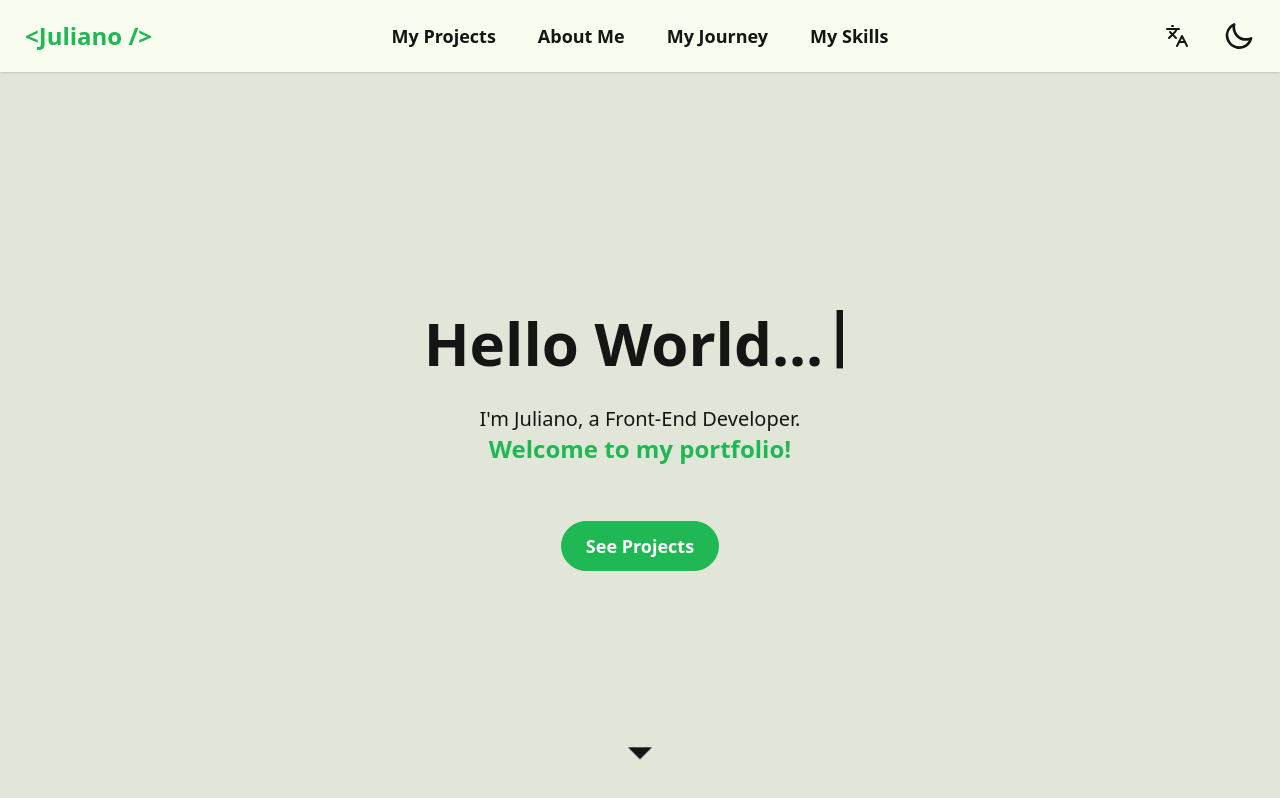
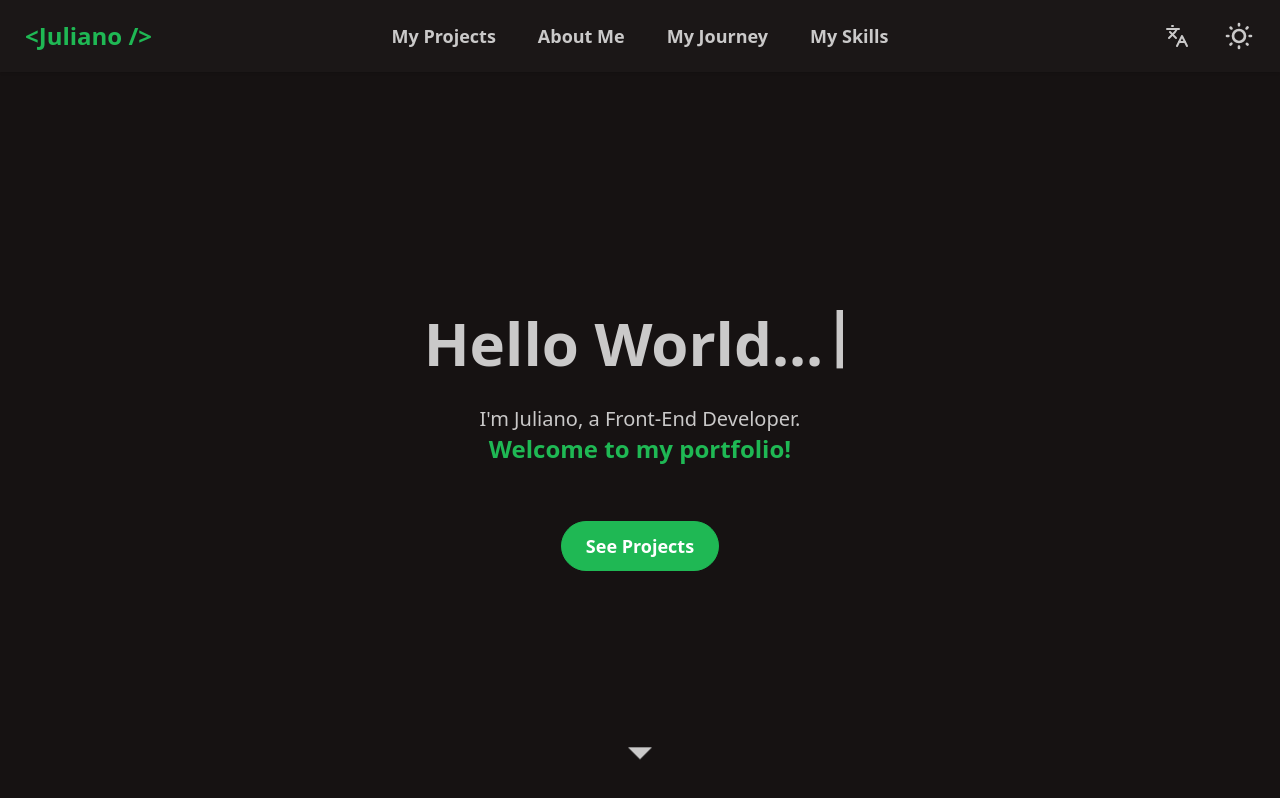
Before and after one commit to JulianoAleixo/dev-juliano-aleixo, a React (Vite) app: page / in a window 1280 px wide. Built offline with nearby package versions, Linux system fonts and the light colour scheme.

Commit message:
:wrench: Chore - Setting Dark theme as default

```diff
--- a/src/components/Navbar.tsx
+++ b/src/components/Navbar.tsx
@@ -7,7 +7,7 @@ const Navbar = () => {
     const { language, setLanguage, t } = useLanguage();
 
     const [theme, setTheme] = useState<string>(
-        localStorage.getItem("theme") ?? "lemonade"
+        localStorage.getItem("theme") ?? "forest"
     );
 
     const languages = [
@@ -16,7 +16,7 @@ const Navbar = () => {
     ];
 
     const handleChangeTheme = (e: React.ChangeEvent<HTMLInputElement>) => {
-        setTheme(e.target.checked ? "forest" : "lemonade");
+        setTheme(e.target.checked ? "lemonade" : "forest");
     };
 
     const handleChangeLanguage = (lang: Language) => {
@@ -100,7 +100,10 @@ const Navbar = () => {
             <div className="navbar-center hidden lg:flex">
                 <ul className="menu menu-horizontal px-1 gap-2">
                     <li>
-                        <a onClick={(e) => handleScroll(e, "projects")} className="btn btn-ghost rounded-btn text-lg">
+                        <a
+                            onClick={(e) => handleScroll(e, "projects")}
+                            className="btn btn-ghost rounded-btn text-lg"
+                        >
                             {t("projects_btn")}
                         </a>
                     </li>
@@ -166,7 +169,7 @@ const Navbar = () => {
                         <input
                             type="checkbox"
                             onChange={handleChangeTheme}
-                            checked={theme !== "lemonade"}
+                            checked={theme !== "forest"}
                         />
 
                         <svg
@@ -174,7 +177,7 @@ const Navbar = () => {
                             xmlns="http://www.w3.org/2000/svg"
                             viewBox="0 0 24 24"
                         >
-                            <path d="M5.64,17l-.71.71a1,1,0,0,0,0,1.41,1,1,0,0,0,1.41,0l.71-.71A1,1,0,0,0,5.64,17ZM5,12a1,1,0,0,0-1-1H3a1,1,0,0,0,0,2H4A1,1,0,0,0,5,12Zm7-7a1,1,0,0,0,1-1V3a1,1,0,0,0-2,0V4A1,1,0,0,0,12,5ZM5.64,7.05a1,1,0,0,0,.7.29,1,1,0,0,0,.71-.29,1,1,0,0,0,0-1.41l-.71-.71A1,1,0,0,0,4.93,6.34Zm12,.29a1,1,0,0,0,.7-.29l.71-.71a1,1,0,1,0-1.41-1.41L17,5.64a1,1,0,0,0,0,1.41A1,1,0,0,0,17.66,7.34ZM21,11H20a1,1,0,0,0,0,2h1a1,1,0,0,0,0-2Zm-9,8a1,1,0,0,0-1,1v1a1,1,0,0,0,2,0V20A1,1,0,0,0,12,19ZM18.36,17A1,1,0,0,0,17,18.36l.71.71a1,1,0,0,0,1.41,0,1,1,0,0,0,0-1.41ZM12,6.5A5.5,5.5,0,1,0,17.5,12,5.51,5.51,0,0,0,12,6.5Zm0,9A3.5,3.5,0,1,1,15.5,12,3.5,3.5,0,0,1,12,15.5Z" />
+                            <path d="M21.64,13a1,1,0,0,0-1.05-.14,8.05,8.05,0,0,1-3.37.73A8.15,8.15,0,0,1,9.08,5.49a8.59,8.59,0,0,1,.25-2A1,1,0,0,0,8,2.36,10.14,10.14,0,1,0,22,14.05,1,1,0,0,0,21.64,13Zm-9.5,6.69A8.14,8.14,0,0,1,7.08,5.22v.27A10.15,10.15,0,0,0,17.22,15.63a9.79,9.79,0,0,0,2.1-.22A8.11,8.11,0,0,1,12.14,19.73Z" />
                         </svg>
 
                         <svg
@@ -182,7 +185,7 @@ const Navbar = () => {
                             xmlns="http://www.w3.org/2000/svg"
                             viewBox="0 0 24 24"
                         >
-                            <path d="M21.64,13a1,1,0,0,0-1.05-.14,8.05,8.05,0,0,1-3.37.73A8.15,8.15,0,0,1,9.08,5.49a8.59,8.59,0,0,1,.25-2A1,1,0,0,0,8,2.36,10.14,10.14,0,1,0,22,14.05,1,1,0,0,0,21.64,13Zm-9.5,6.69A8.14,8.14,0,0,1,7.08,5.22v.27A10.15,10.15,0,0,0,17.22,15.63a9.79,9.79,0,0,0,2.1-.22A8.11,8.11,0,0,1,12.14,19.73Z" />
+                            <path d="M5.64,17l-.71.71a1,1,0,0,0,0,1.41,1,1,0,0,0,1.41,0l.71-.71A1,1,0,0,0,5.64,17ZM5,12a1,1,0,0,0-1-1H3a1,1,0,0,0,0,2H4A1,1,0,0,0,5,12Zm7-7a1,1,0,0,0,1-1V3a1,1,0,0,0-2,0V4A1,1,0,0,0,12,5ZM5.64,7.05a1,1,0,0,0,.7.29,1,1,0,0,0,.71-.29,1,1,0,0,0,0-1.41l-.71-.71A1,1,0,0,0,4.93,6.34Zm12,.29a1,1,0,0,0,.7-.29l.71-.71a1,1,0,1,0-1.41-1.41L17,5.64a1,1,0,0,0,0,1.41A1,1,0,0,0,17.66,7.34ZM21,11H20a1,1,0,0,0,0,2h1a1,1,0,0,0,0-2Zm-9,8a1,1,0,0,0-1,1v1a1,1,0,0,0,2,0V20A1,1,0,0,0,12,19ZM18.36,17A1,1,0,0,0,17,18.36l.71.71a1,1,0,0,0,1.41,0,1,1,0,0,0,0-1.41ZM12,6.5A5.5,5.5,0,1,0,17.5,12,5.51,5.51,0,0,0,12,6.5Zm0,9A3.5,3.5,0,1,1,15.5,12,3.5,3.5,0,0,1,12,15.5Z" />
                         </svg>
                     </label>
                 </div>
```
